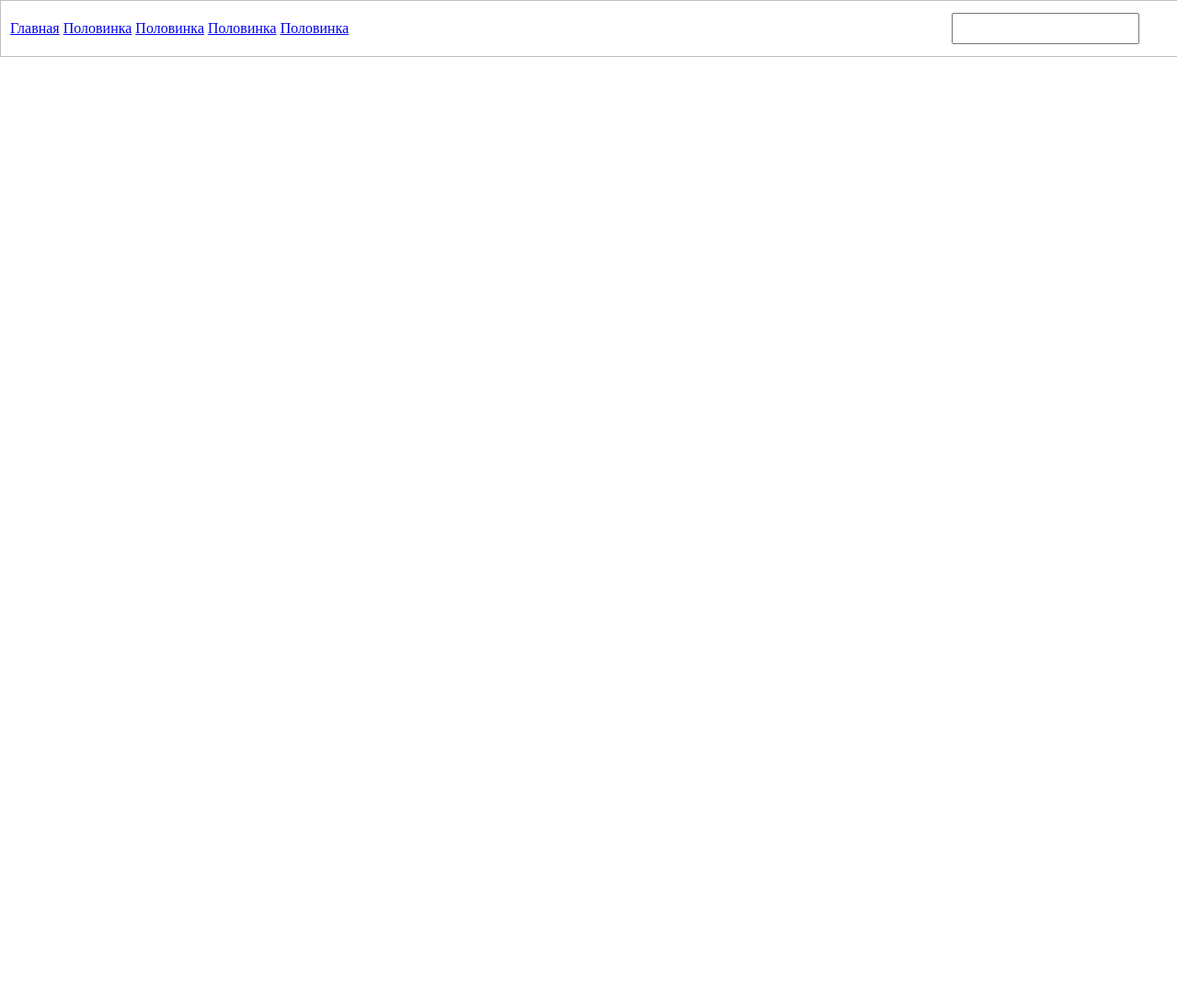
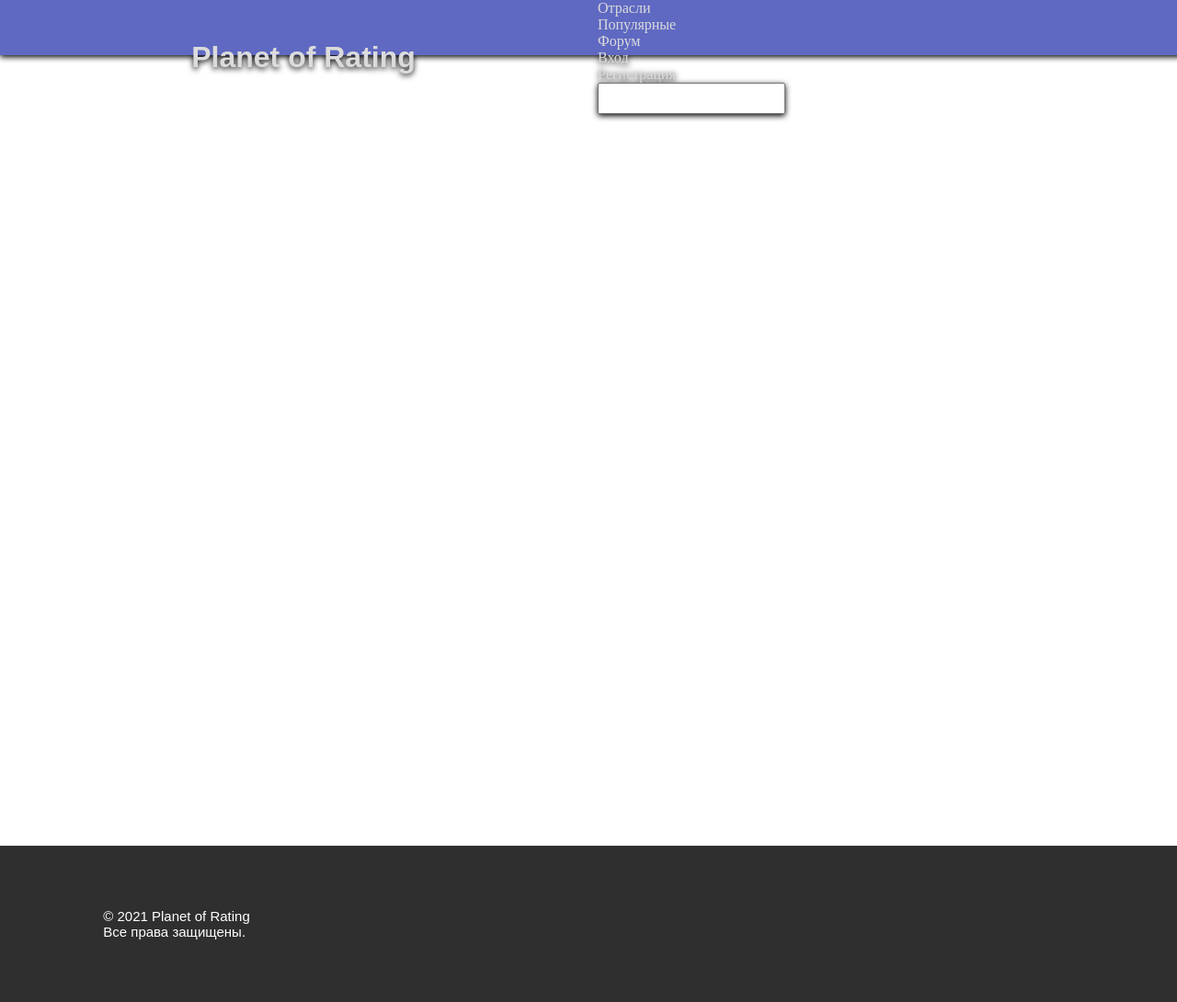
Before and after one commit to AIThomasNew/js-personal-project, a plain HTML site: page main.html in a window 1280 px wide. Shown: the whole page at 92% size. Before the commit the page ends 800 px from the top, so only its background shows below. Drawn offline with Linux system fonts and the light colour scheme.

Commit message:
add menu and footer html/scss

```diff
--- a/main.html
+++ b/main.html
@@ -9,14 +9,15 @@
   </head>
   <body>
       <header>
+        <div class="logo">
+          <a href="#"><h1>Planet of Rating</h1></a>
+        </div>
         <div class="menu">
-        <a href="#">Главная</a>
-        <a href="#">Половинка</a>
-        <a href="#">Половинка</a>
-        <a href="#">Половинка</a>
-        <a href="#">Половинка</a>
-      </div>
-      <div class="search">
+          <a href="#">Отрасли</a>
+          <a href="#">Популярные</a>
+          <a href="#">Форум</a>
+          <a href="#">Вход</a>
+          <a href="#">Регистрация</a>
           <input id="input-search" type="text">
         </div>
       </header>
@@ -26,5 +27,15 @@
         <div></div>
         <div></div>
       </main>
+
+      <footer>
+        <div>
+          <p>© 2021 Planet of Rating</p>
+          <p>Все права защищены.</p>
+        </div>
+        <div>
+
+        </div>
+      </footer>
   </body>
 </html>
--- a/scss/style.scss
+++ b/scss/style.scss
@@ -5,18 +5,43 @@
 
 header {
   display: grid;
-  grid-template-columns: 80% 20%;
+  grid-template-columns: 50% 50%;
   position: fixed;
   height: 60px;
   width: 100%;
-  border: 1px solid silver;
+  background-color: rgb(95, 105, 194);
   align-items: center;
   padding-right: 10px;
   padding-left: 10px;
+  filter: drop-shadow(0px 2px 3px);
 }
 
-.search {
+.logo {
   display: grid;
+  align-items: center;
+  justify-items: center;
+  color: white;
+  font-family: Arial, Helvetica, sans-serif;
+}
+
+.logo > a {
+  color: rgb(219, 219, 219);
+  text-decoration: none;
+}
+
+a:hover {
+  cursor: pointer;
+  color: white;
+  transition: 500ms;
+}
+
+.menu {
+  display: grid;
+}
+
+.menu > a {
+  color: rgb(219, 219, 219);
+  text-decoration: none;
 }
 
 #input-search {
@@ -26,10 +51,19 @@ header {
 
 main {
   display: grid;
+  height: 100vh;
+  padding: 60px;
 }
 
 footer {
-  height: 100px;
-  width: 100px;
-  border: 1px solid silver;
+  display: grid;
+  grid-template-columns: 30% 70%;
+  align-items: center;
+  justify-items: center;
+  height: 170px;
+  width: 100%;
+  background-color: rgb(48, 47, 47);
+  color: white;
+  font-size: 15px;
+  font-family: Arial, Helvetica, sans-serif;
 }
```
Also changed, not shown: css/style.css, 1 other file. Lines whose indentation alone changed are shown as unchanged.
